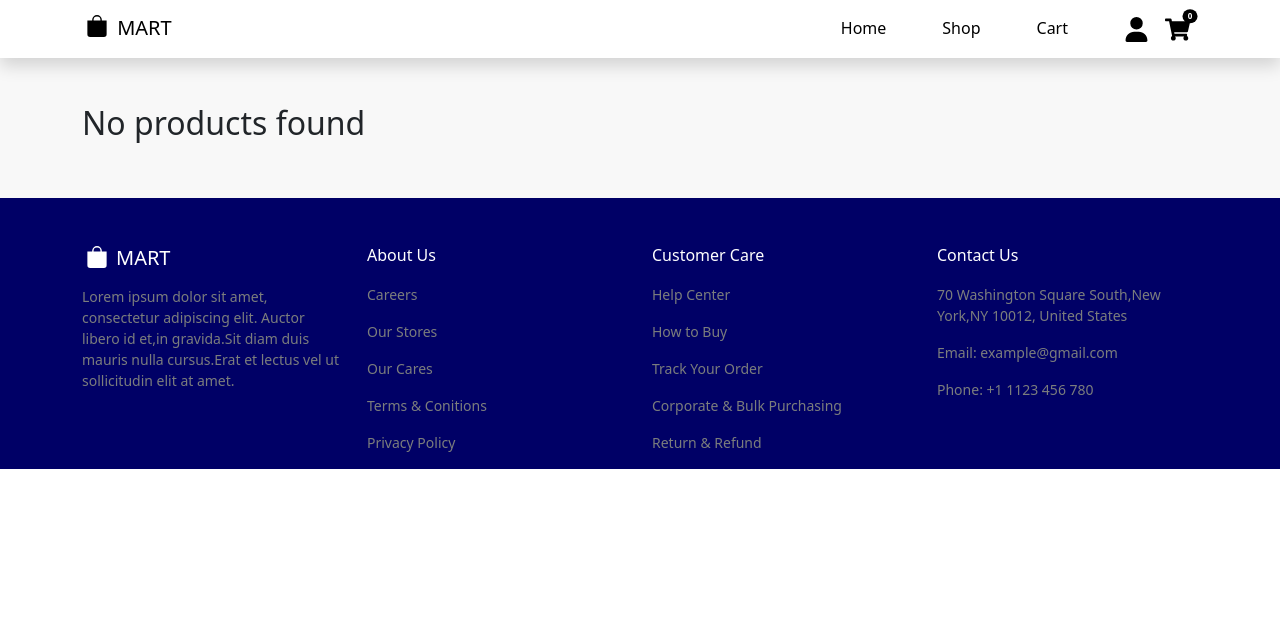
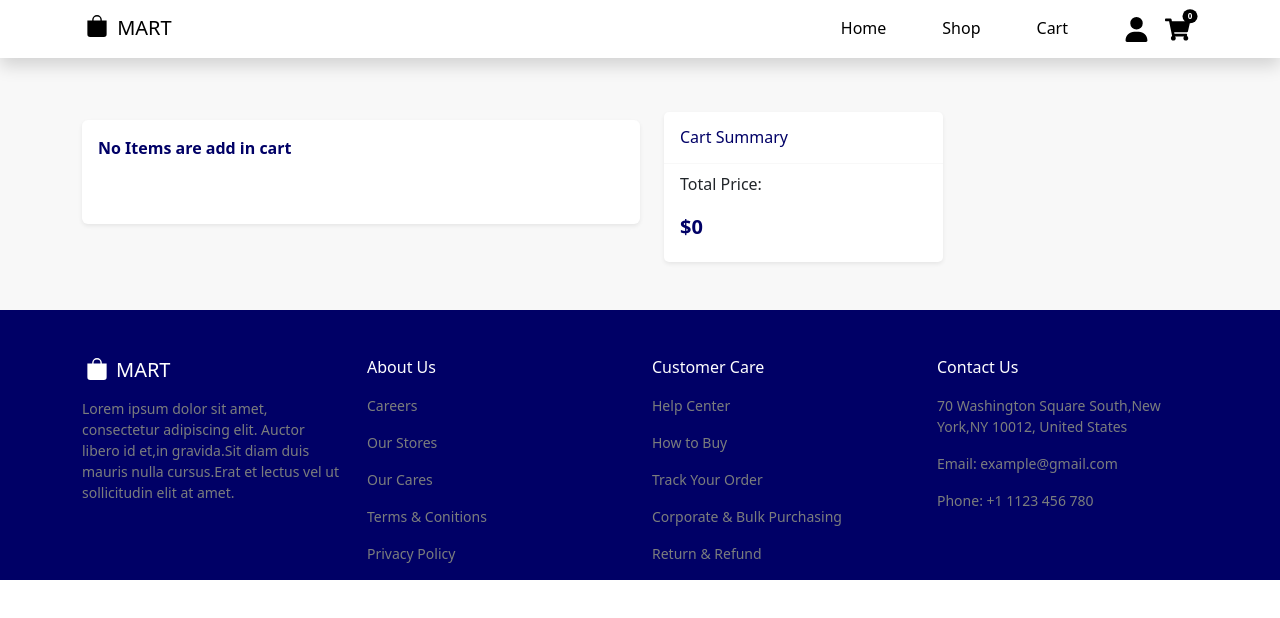
Before and after one commit to Anagha-Raghav/react-ecommerce-application, a React (Create React App) app: page /cart in a window 1280 px wide. Shown: the top 618 px of the page. Built offline with nearby package versions, Linux system fonts and the light colour scheme.

Commit message:
Updated Cart page

```diff
--- a/src/Components/Pages/Cart/Cart.css
+++ b/src/Components/Pages/Cart/Cart.css
@@ -1,7 +1,7 @@
 .cartSection {
   background-color: #f8f8f8;
 }
-.cartSection .container{
+.cartSection .container {
   height: auto;
 }
 
@@ -16,6 +16,9 @@
   display: flex;
   justify-content: space-between;
 }
+.cartSection .container .cart_items p {
+  color: #000066;
+}
 .cart-summary-box {
   background-color: #fff;
   border-radius: 5px;
@@ -29,6 +32,7 @@
 .cart-remove {
   font-weight: bold;
   font-size: 30px;
+  cursor: pointer;
 }
 
 .cartBtn button {
--- a/src/Components/Pages/Cart/Cart.js
+++ b/src/Components/Pages/Cart/Cart.js
@@ -32,7 +32,7 @@ const Cart = () => {
         <div className="cart_items  col-md-6">
           {cartItems && cartItems.length > 0 ? (
             cartItems.map((item) => (
-              <div class="card pb-3 mt-2">
+              <div class="card pb-3 mt-2 shadow-sm">
                 <div class="row g-0">
                   <div class="col-md-3">
                     <img
@@ -88,13 +88,16 @@ const Cart = () => {
               </div>
             ))
           ) : (
-            <h2>No products found</h2>
+            <div class="card w-100 mt-3 pb-5 shadow-sm">
+              <div class="card-body">
+                <p class="card-text fw-semibold">No Items are add in cart</p>
+              </div>
+            </div>
           )}
         </div>
         {/*----Cart Summary Start---*/}
         <div className="cart-summary col-md-6 mt-2  ">
-          {cartItems && cartItems.length > 0 ? (
-            <div className="cart-summary-box  w-50 ">
+          <div className="cart-summary-box  w-50 shadow-sm">
             <h6 className="p-3 ">Cart Summary</h6>
             <div>
               <p className="px-3">Total Price:</p>
@@ -106,10 +109,8 @@ const Cart = () => {
               </span>
             </div>
           </div>
-          ) : (
-            ""
-          )}
         </div>
+
         {/*----Cart Summary End---*/}
       </section>
     </div>
```
Lines whose indentation alone changed are shown as unchanged.
